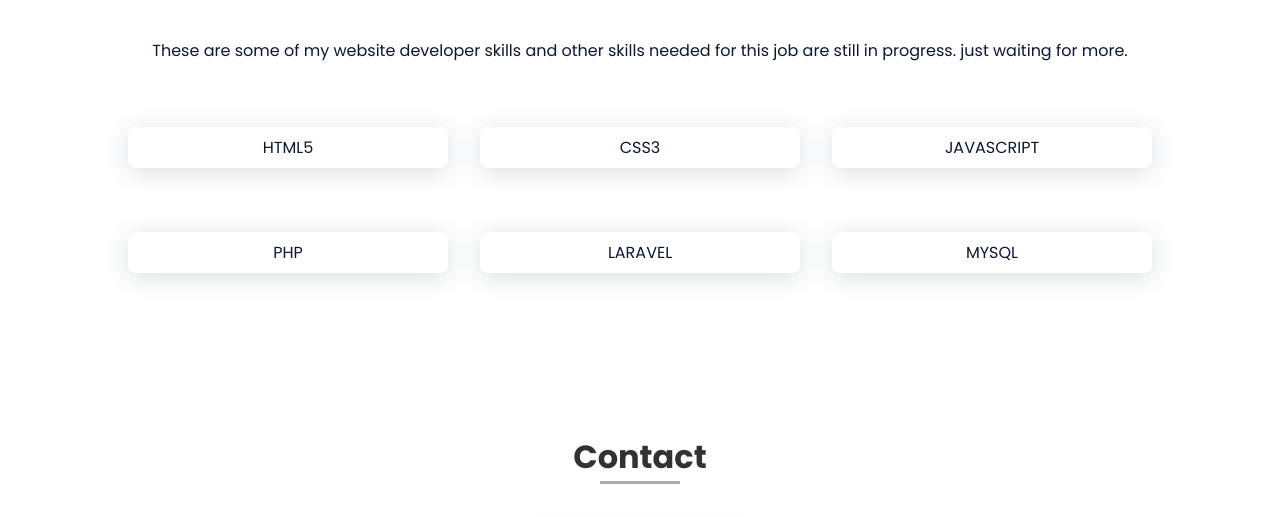
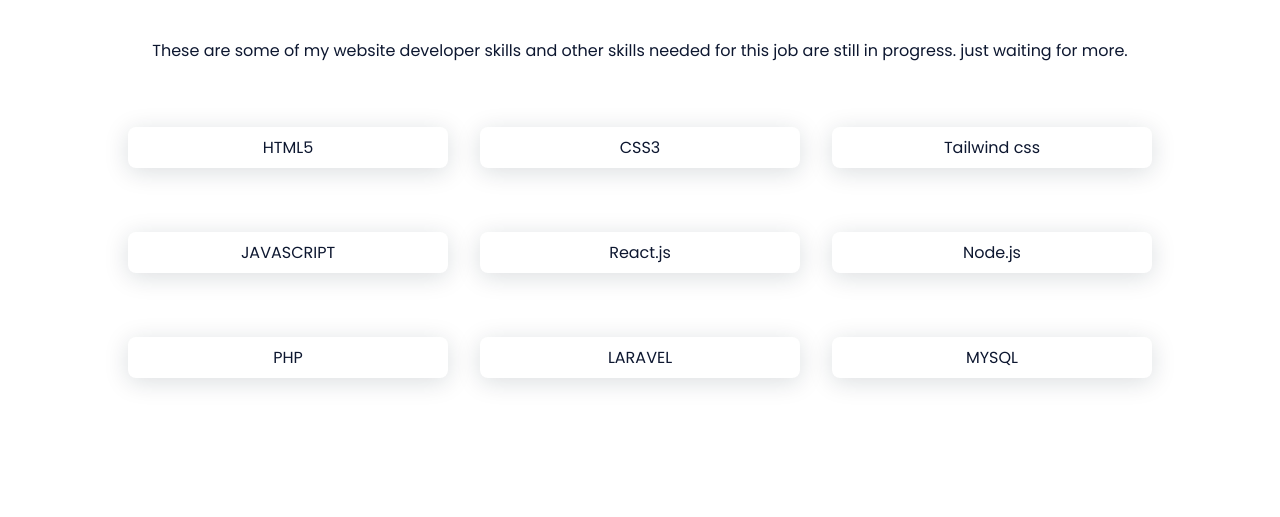
Before and after one commit to JovanTino/jovantino.gihub.io, a plain HTML site: page index.html in a window 1280 px wide. Shown: the part 1040-1557 px from the top of the page. Drawn offline with nearby package versions, Linux system fonts and the light colour scheme.

Commit message:
Update index.html
menambahkan beberapa item skills

```diff
--- a/index.html
+++ b/index.html
@@ -100,7 +100,22 @@
             </div>
             <div class="skills__data">
               <div class="skills__names">
+                <span class="skills__name">Tailwind css</span>
+              </div>
+            </div>
+            <div class="skills__data">
+              <div class="skills__names">
                 <span class="skills__name">JAVASCRIPT</span>
+              </div>
+            </div>
+            <div class="skills__data">
+              <div class="skills__names">
+                <span class="skills__name">React.js</span>
+              </div>
+            </div>
+            <div class="skills__data">
+              <div class="skills__names">
+                <span class="skills__name">Node.js</span>
               </div>
             </div>
             <div class="skills__data">
```
